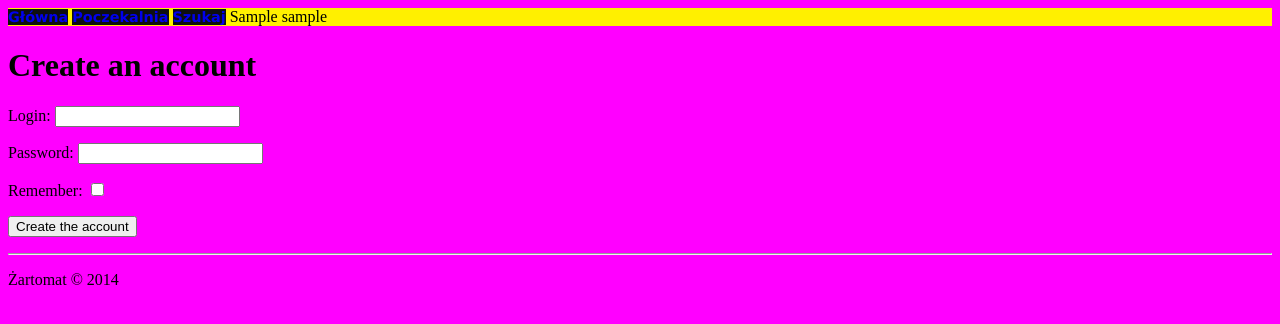
After one commit to KwarcPL/joke, a Django app: template joke/joke/templates/register.html in a window 1280 px wide. The commit adds this page. Shown: the top 324 px of the page. Run offline with Django 3.2, Linux system fonts and the light colour scheme; tables that the repository leaves empty hold one stand-in row (values such as "Sample post"); the template is opened without the code that fills it: values that come from a table or form of the project are taken from there, most other values are stand-ins (such as "Sample title", 1, 10 or a date in 2020); parts of the project's set-up code (start-up, migrations or seed data) failed here and were passed over.

Commit message:
registration

```diff
--- a/joke/joke/templates/base.html
+++ b/joke/joke/templates/base.html
@@ -5,7 +5,7 @@
 <link href="{% static "style.css" %}" rel="stylesheet" >
 
 <div class="menu">
-    <a href="/home" class="button">Główna</a>    <a href="/home" class="button">Poczekalnia</a>   <a href="/home" class="button">Szukaj</a>  {{ loginRegField }}
+    <a href="/home" class="button">Główna</a>    <a href="/home" class="button">Poczekalnia</a>   <a href="/home" class="button">Szukaj</a> {{ addJoke}}  {{ loginRegField }}
 </div>
 </head>
 <body>
--- a/joke/joke/templates/home.html
+++ b/joke/joke/templates/home.html
@@ -1,3 +1,3 @@
 {% extends "base.html" %}
-{% block content %}{{user}}  <a  href="/login" > Zaloguj</a> <a  href="/logout">Wyloguj</a> //MOCK [foo,foo or admin admin] {% endblock %}
+{% block content %}{{user}}  <a  href="/login" > Zaloguj</a> <a  href="/logout">Wyloguj</a> <a  href="/register">Rejestracja</a>//MOCK [foo,foo or admin,admin or bar,bar] {% endblock %}
 {% block title %} {{title}} {% endblock %}
--- /dev/null
+++ b/joke/joke/templates/register.html
@@ -0,0 +1,13 @@
+{% extends "base.html" %}
+
+{% block title %} Create an account {% endblock %}
+
+{% block content %}
+<h1>Create an account</h1>
+
+<form action="" method="post">{% csrf_token %}
+
+{{ form.as_p }}
+<input type="submit" value="Create the account">
+                           </form>
+{% endblock %}
--- a/joke/joke/urls.py
+++ b/joke/joke/urls.py
@@ -3,6 +3,8 @@ from zartomat.views import modUsersList
 from zartomat.views import home
 from zartomat.views import login
 from zartomat.views import logout
+from zartomat.views import register
+
 from django.contrib import admin
 admin.autodiscover()
 
@@ -12,6 +14,7 @@ urlpatterns = patterns('',
     url(r'^home[/]?$', home),
     url(r'^login[/]?$',login),
     url(r'^logout[/]?$',logout),
+    url(r'^register[/]?$',register),
     url(r'', home),
 
 )
```
Also changed, not shown: joke/zartomat/views.py (+20 -0 lines), joke/db.sqlite3, 1 other file.
